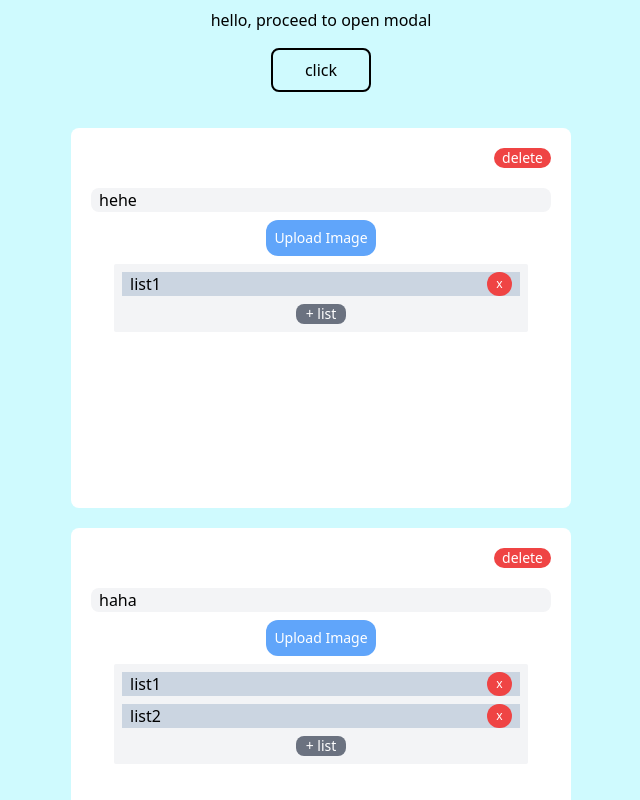
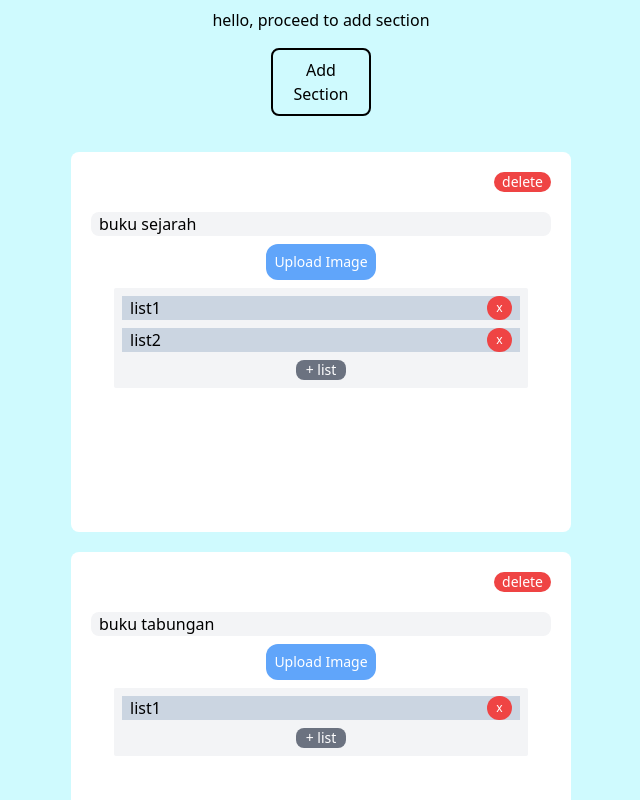
Before and after one commit to kenhardika/react-dnd, a Next.js app: page /FunctionIndex in a window 1280 px wide. Shown: the top 800 px of the page, without its empty margins (319-959 px from the left). Built offline with nearby package versions, Linux system fonts and the light colour scheme.

Commit message:
update useReducer change title works

```diff
--- a/components/InputList.jsx
+++ b/components/InputList.jsx
@@ -1,11 +1,18 @@
-export default function InputList({list}) {
+import { memo } from 'react'
+function InputList({ lists }) {
     return (
         <div className="bg-slate-300 flex flex-row w-full px-2 justify-between">
-            {list}
-            <button className=" w-[25px]  rounded-full bg-red-500
-                    text-white text-xs ">
-                        x
-            </button>
+            {lists}
+            {lists &&
+            <button className=" w-[25px]  rounded-full bg-red-500 text-white text-xs ">
+                x
+            </button>}
         </div>
     );
 }
+
+function areNonFuncPropsEquals(prevProps, nextProps) {
+    return prevProps.lists === nextProps.lists;
+  }
+
+export default memo(InputList, areNonFuncPropsEquals);
--- a/components/InputSection.jsx
+++ b/components/InputSection.jsx
@@ -1,16 +1,18 @@
-import { useRef, useState } from "react";
+import { useRef, memo } from "react";
 import InputList from "./InputList";
+import Image from "next/image";
 
-export default function InputSection({data, handleSubmit, handleChange}) {
-    // const [fileInput, setFileInput] = useState();
-    // console.log(fileInput);
+
+function InputSection({data, handleUpload, handleChange, handleAddList, handleDeleteSection}) {
     const fileUpload = useRef();
     return (
         <div className="w-[500px] h-auto flex flex-col p-5
             bg-white rounded-lg gap-5">
             <div className="flex justify-end">
                 <button className="px-2 bg-red-500
-                    text-white text-sm rounded-xl">
+                    text-white text-sm rounded-xl"
+                        onClick={()=>handleDeleteSection()}
+                >
                         delete
                 </button>
             </div>
@@ -20,30 +22,40 @@ export default function InputSection({data, handleSubmit, handleChange}) {
                     placeholder="input title"
                     type="text"
                     name="title"
-                    defaultValue={data.title}
+                    defaultValue={data?.title}
                     onChange = {(e)=> handleChange(e)}
                 />
                 <input
                     type="file"
-                    name="uploadImage"
+                    name="image"
                     className="hidden"
                     ref={fileUpload}
                     onChange = {(e)=>{
-                        handleSubmit(e);
-                        // console.log(fileUpload);
+                        handleUpload(e);
                     }}
                 />
-
+                { data?.image &&
+                    <Image src={data?.image} width={200} height={70} alt=""/>
+                }
                 <button className="rounded-xl p-2 bg-blue-400 text-sm text-white"
-                    onClick={()=> fileUpload.current.click()}> Upload Image </button>
-
+                    onClick={()=> fileUpload.current.click()}>
+                      { data?.image ? "Change Image": "Upload Image" }
+                </button>
                 <div className="w-[90%] flex flex-col bg-gray-100 rounded-sm p-2 gap-2 justify-center items-center">
-                    {data.list?.map((list, index) => {
-                       return <InputList key={index} list = {list} />
+                    {data?.list?.map((lists, index) => {
+                       return <InputList key={index} lists = {lists} />
                     })}
-                    <button className=" w-[50px] bg-gray-500 text-white rounded-lg text-sm">+ list</button>
+                    <button className=" w-[50px] bg-gray-500 text-white rounded-lg text-sm"
+                        onClick={()=>handleAddList()}
+                    >+ list</button>
                 </div>
             </div>
         </div>
     );
 }
+
+function areNonFuncPropsEquals(prevProps, nextProps) {
+    return prevProps.data === nextProps.data;
+  }
+
+export default memo(InputSection, areNonFuncPropsEquals);
--- a/pages/FunctionIndex.js
+++ b/pages/FunctionIndex.js
@@ -1,43 +1,108 @@
-import { useReducer, useState } from "react"
+import { useReducer } from "react"
 import InputSection from "../components/InputSection";
 import ModalLayer from "../components/ModalLayer";
-import { formReducer, INITIAL_STATE } from "../utils/formReducer";
+import { formReducer, formReducerStatus, INITIAL_STATE, INITIAL_STATUS } from "../utils/formReducer";
 
 export default function FunctionIndex() {
-  // const [data, setData] = useState() // pake use reducer
 
-  const [state, dispatch] = useReducer(formReducer, INITIAL_STATE)
-  const [showModal, setShowModal] = useState(false);
+  const [state, dispatch] = useReducer(formReducer, INITIAL_STATE);
+  const [status, dispatchStatus] = useReducer(formReducerStatus, INITIAL_STATUS); // to do: buat change status, cobain
 
-  const handleSubmit = (e)=> {
-    e.preventDefault();
-    console.log(e);
+  const handleUpload = (e, index)=> {
+    const fileUploaded = e.target.files[0];
+    if(!fileUploaded) return
+    // console.log(fileUploaded);
+    const newState = { ...state[index], [e.target.name]: URL.createObjectURL(fileUploaded) }
+    // console.log(newState);
+    // dispatch({
+    //             type: "UPLOAD_IMAGE",
+    //             payload: {
+    //                 index: index,
+    //                 newState: newState
+    //             }
+    //           });
+
   }
 
-  const handleChange = (e, index) =>{
-    dispatch({ type: "CHANGE_TITLE", payload: { name: e.target.name, value: e.target.value, index: index } })
+  const handleChange = (e, indexSection, data) =>{
+    dispatch({ type:"CHANGE_TITLE", indexSection: indexSection, name: e.target.name, value: e.target.value, data })
   }
 
-  console.log(state)
+  const randomizeID = () => {
+    const randomId = Math.floor(Math.random() * 20);
+    if (state.some((item) => (item.id === randomId))) {
+      return randomizeID();
+    } else {
+      return randomId;
+    }
+  }
+
+  const handleAddSection = () => {
+    const emptySec = {
+      title: "",
+      image: "",
+      list: [],
+      id: randomizeID()
+    }
+    dispatch({
+      type: "ADD_SECTION",
+      payload: { value: emptySec }})
+  }
+
+  const handleAddList = (e, index) =>{
+
+    dispatchStatus({ type: "CHANGE_STATUS_MODAL" });
+    dispatch({
+      type:"ADD_LIST",
+      payload: {
+
+      }
+    })
+  }
+
+  const handleDeleteSection = (id) => {
+    console.log(state);
+    console.log(id);
+    // const newFilter = state.filter((item)=> item.id !== id );
+    // console.log(newFilter);
+    // console.log(state[indexDelete].id);
+      // const newState = state.filter((item)=> item.id !== state[indexDelete].id );
+      // console.log(newState);
+      // dispatch({
+      //   type: "DELETE_SECTION",
+      //   payload: newState
+      // })
+  }
+
+  console.log(state);
   return (
-  <div className="h-screen">
-    {showModal?
-      <ModalLayer closeModal={()=>{setShowModal(false)}}/> : ""
+  <div className="h-screen bg-cyan-100">
+    {status.modalStatus?
+      <ModalLayer closeModal={
+        ()=>{
+              dispatchStatus({ type: "CHANGE_STATUS_MODAL" })
+            }}/> : ""
     }
     <div className=" w-full bg-scroll flex flex-col
       justify-center items-center bg-cyan-100">
       <div className="p-2 flex flex-col items-center gap-4">
-        <p>hello, proceed to open modal </p>
+        <p>hello, proceed to add section </p>
         <button className="w-[100px] border-solid border-2
-          border-black rounded-lg p-2 active:translate-y-0.5" onClick={()=>setShowModal(true)}> click </button>
+          border-black rounded-lg p-2 active:translate-y-0.5"
+            onClick={
+                      ()=> handleAddSection()
+                    }> Add Section </button>
+
           <div className='h-full w-full flex flex-col p-5 gap-5 items-center'>
                {
                 state?.map((item, index) => {
                     return <InputSection
                       data = {item}
                       key = {index}
-                      handleSubmit = {(e)=>handleSubmit(e)}
-                      handleChange = {(e)=>handleChange(e, index)}
+                      handleUpload = {(e)=>handleUpload(e, index)}
+                      handleChange = {(e)=>handleChange(e, index, item)}
+                      handleAddList = {(e, id)=>handleAddList(e, id)}
+                      handleDeleteSection = {(id)=>handleDeleteSection(id)}
                       />
                 })
                }
--- a/utils/formReducer.js
+++ b/utils/formReducer.js
@@ -1,35 +1,61 @@
 export const INITIAL_STATE = [
-    { title: "hehe",
-      image: "no.jpg",
-      list: ["list1"]
+    { title: "buku sejarah",
+      image: "",
+      list: ["list1", "list2"],
+      id: 1,
     },
-    { title: "haha",
-      image: "yes.jpg",
-      list: ["list1","list2"]
-    },
+    { title: "buku tabungan",
+      image: "",
+      list: ["list1"],
+      id: 1,
+    }
   ]
 
 export const formReducer = (state, action) => {
+    const {name, value, indexSection, type, data } = action;
+    const newData = [...state];
+    const newSection = { ...newData[indexSection] };
+    // console.log(indexSection)
+    // console.log(data);
+
     switch (action.type){
         case "CHANGE_TITLE":
-            const newState  = {...state[action.payload.index], [action.payload.name]: action.payload.value }
-            state[action.payload.index] = newState;
+            newSection[name] = value;
+            newData[indexSection] = newSection;
+            return newData;
+
+        case "UPLOAD_IMAGE":
+            // state[action.payload.index] = action.payload.newState;
             return [
-                ...state
+                ...state,
             ];
-        case "UPLOAD_IMAGE":
-            return {};
         case "ADD_LIST":
-            return {};
+            return [];
         case "ADD_SECTION":
-            return {};
+            return [ ...state, action.payload.value];
         case "DELETE_IMAGE":
             return {};
         case "DELETE_SECTION":
-            return {};
+            return [ action.payload ];
         case "DELETE_LIST":
             return {};
         default:
             return state;
     }
 }
+
+export const INITIAL_STATUS = {
+    modalStatus: false,
+}
+
+export const formReducerStatus = (status, action) => {
+    switch (action.type){
+        case "CHANGE_STATUS_MODAL":
+            return {
+                ...status,
+                modalStatus: !status.modalStatus
+            };
+        default:
+            return status;
+    }
+}
```
Also changed, not shown: public/forguve.PNG (added).
